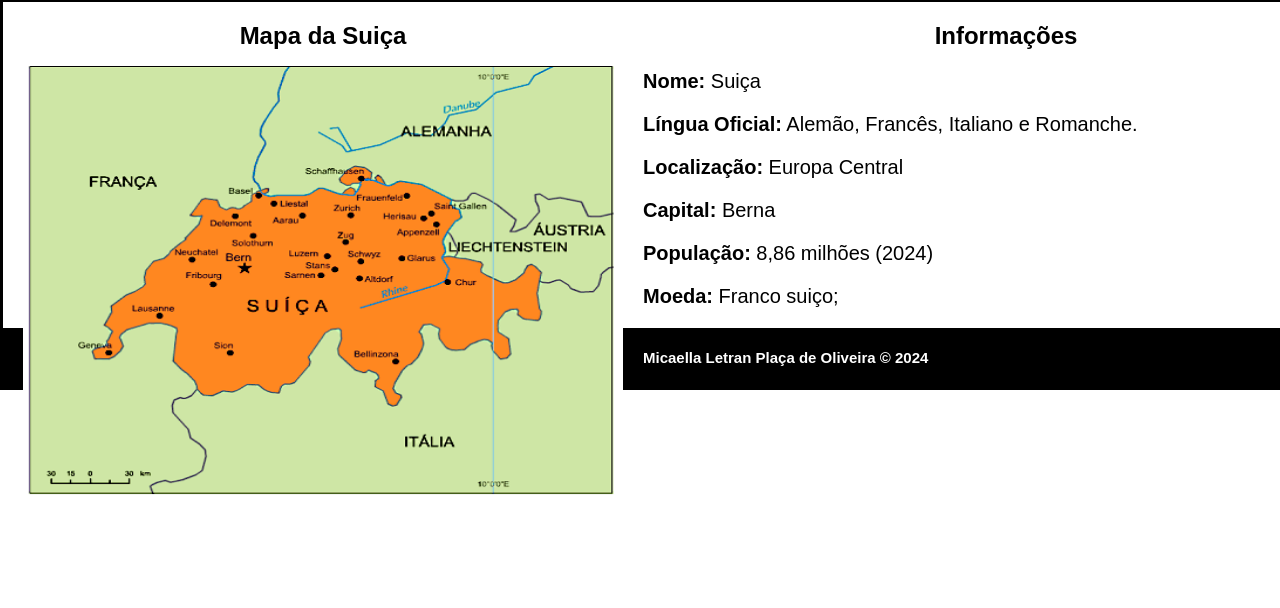
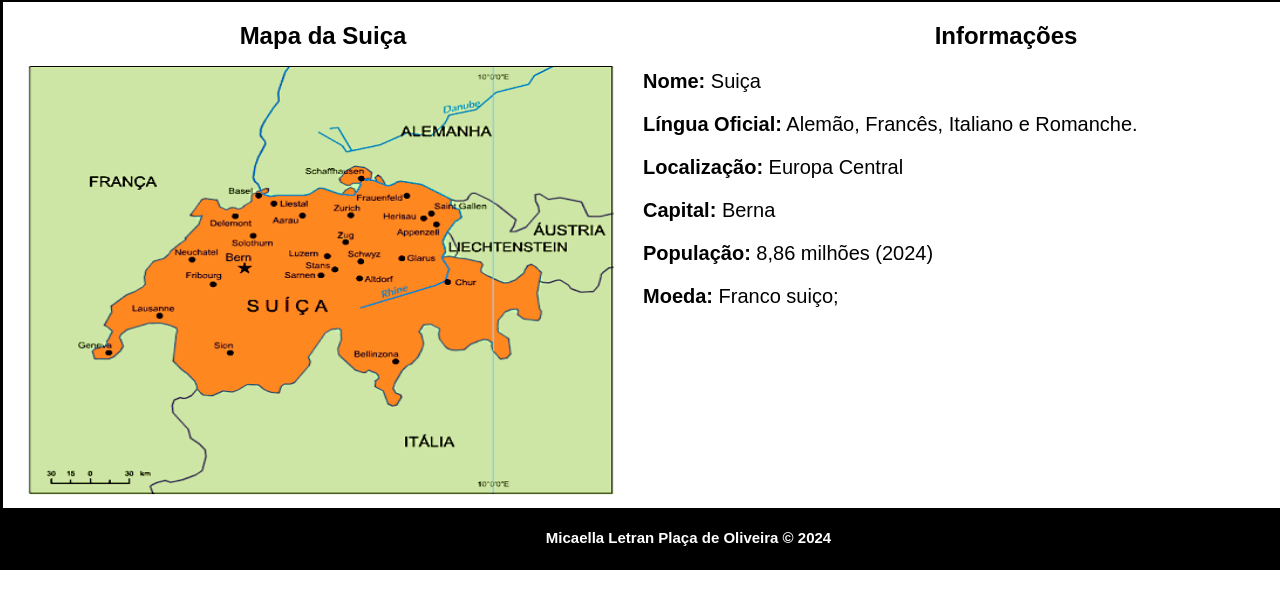
Before and after one commit to micaellaletran13/volta-ao-mundo-novo, a plain HTML site: page geral.html in a window 1280 px wide. Shown: the part 42-650 px from the top of the page. Drawn offline with Linux system fonts and the light colour scheme.

Commit message:
Atualizado cultura.html

```diff
--- a/style.css
+++ b/style.css
@@ -171,6 +171,7 @@ h1{
 footer{
     background-color: #000000;
     padding: 01px;
+    margin-top: 200px;
 }
 
 footer h4{
@@ -178,4 +179,5 @@ footer h4{
     margin-left: 5px;
     text-decoration-style: bold;
     font-size: 15px;
+    text-align: center;
 }
```
